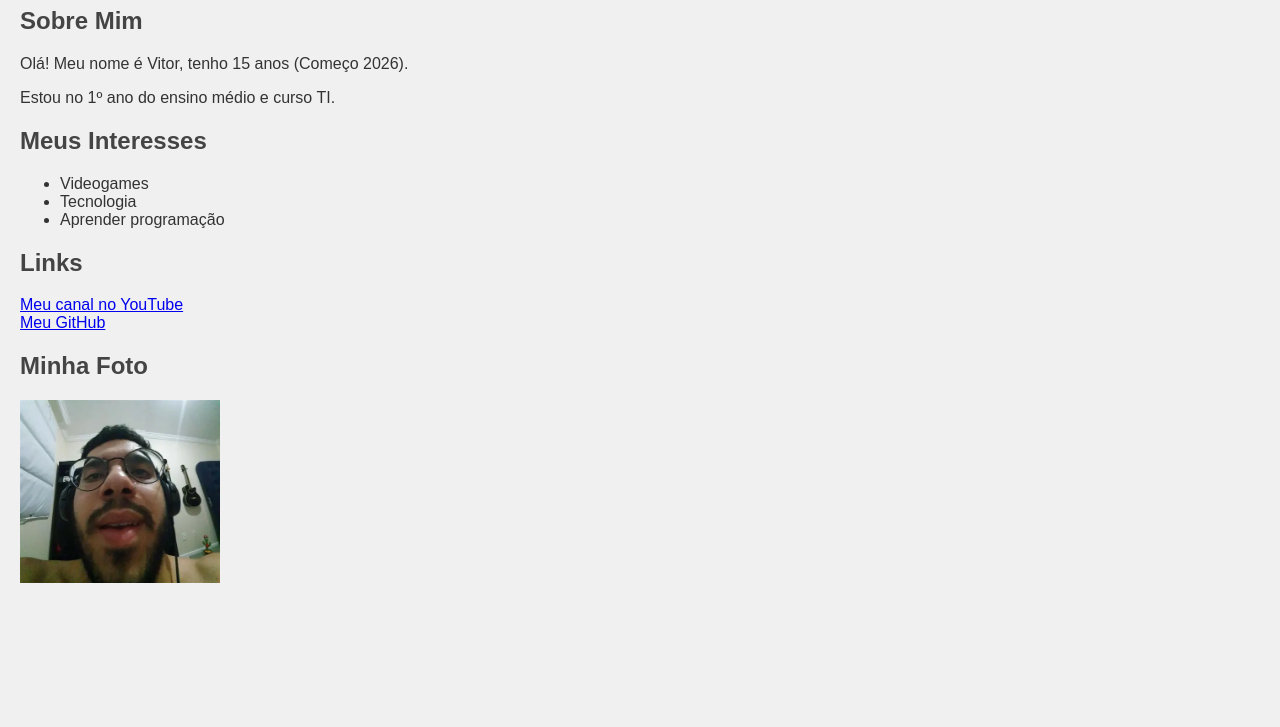
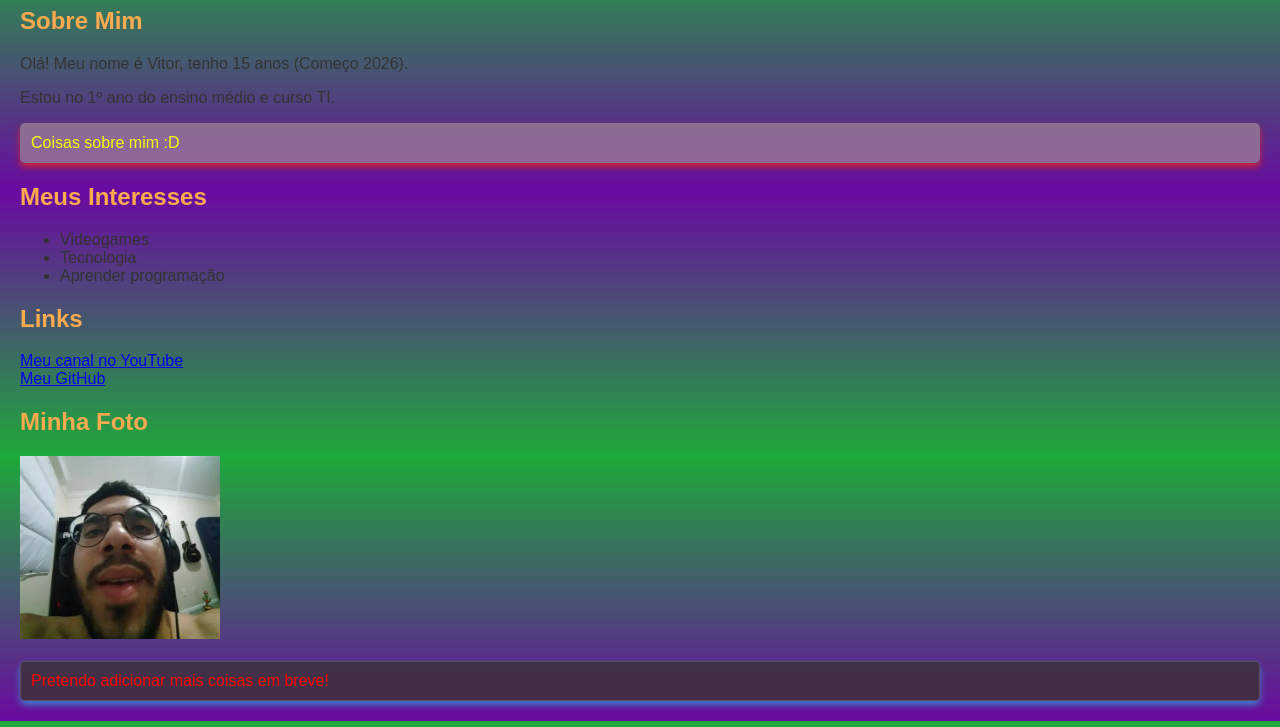
Before and after one commit to oTacit/bio-vitor, a plain HTML site: page index.html in a window 1280 px wide. Shown: the part 73-800 px from the top of the page. Drawn offline with Linux system fonts and the light colour scheme.

Commit message:
algumas polidas

```diff
--- a/css/style.css
+++ b/css/style.css
@@ -1,14 +1,33 @@
 body {
     font-family: Arial, sans-serif;
-    background-color: #f0f0f0;
+    background: linear-gradient(to bottom, #1ea93a, #6a0aa1, #1ea93a, #6a0aa1);
     color: #333333;
     margin: 20px;
 }
 
 h1 {
-    color: #0066cc;
+    color: #e3caff;
 }
 
 h2 {
-    color: #444444;
+    color: #fbaa4e;
 }
+
+
+div.highlight {
+    color: rgb(246, 255, 0);
+    background-color: rgba(180, 157, 157, 0.564);
+    padding: 10px;
+    border-radius: 5px;
+    box-shadow: 0 4px 6px rgba(255, 36, 12, 0.692);
+    border: 1px solid rgba(128, 128, 128, 0.4);
+}
+
+div.red {
+    color: rgb(255, 0, 0);
+    background-color: rgba(59, 51, 51, 0.785);
+    padding: 10px;
+    border-radius: 5px;
+    box-shadow: 0 4px 6px rgba(43, 169, 227, 0.692);
+    border: 1px solid rgba(128, 128, 128, 0.4);
+}
--- a/index.html
+++ b/index.html
@@ -12,6 +12,8 @@
     <h2>Sobre Mim</h2>
     <p>Olá! Meu nome é Vitor, tenho 15 anos (Começo 2026).</p>
     <p>Estou no 1º ano do ensino médio e curso TI.</p>
+
+<div class="highlight">Coisas sobre mim :D</div>
 
     <h2>Meus Interesses</h2>
     <ul>
@@ -28,6 +30,10 @@
 
     <h2>Minha Foto</h2>
     <img src="img/minha-foto.webp" alt="Minha linda foto" width="200">
+    <br>
+    <br>
+
+    <div class="red">Pretendo adicionar mais coisas em breve!</div>
 
 </body>
 </html>
```
